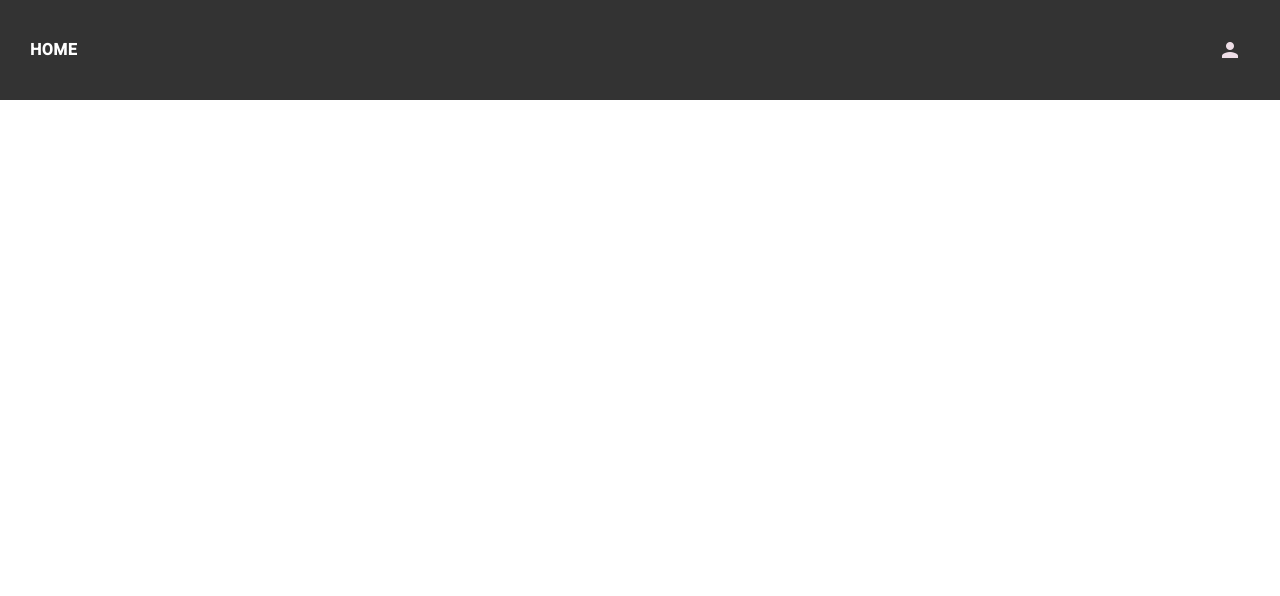
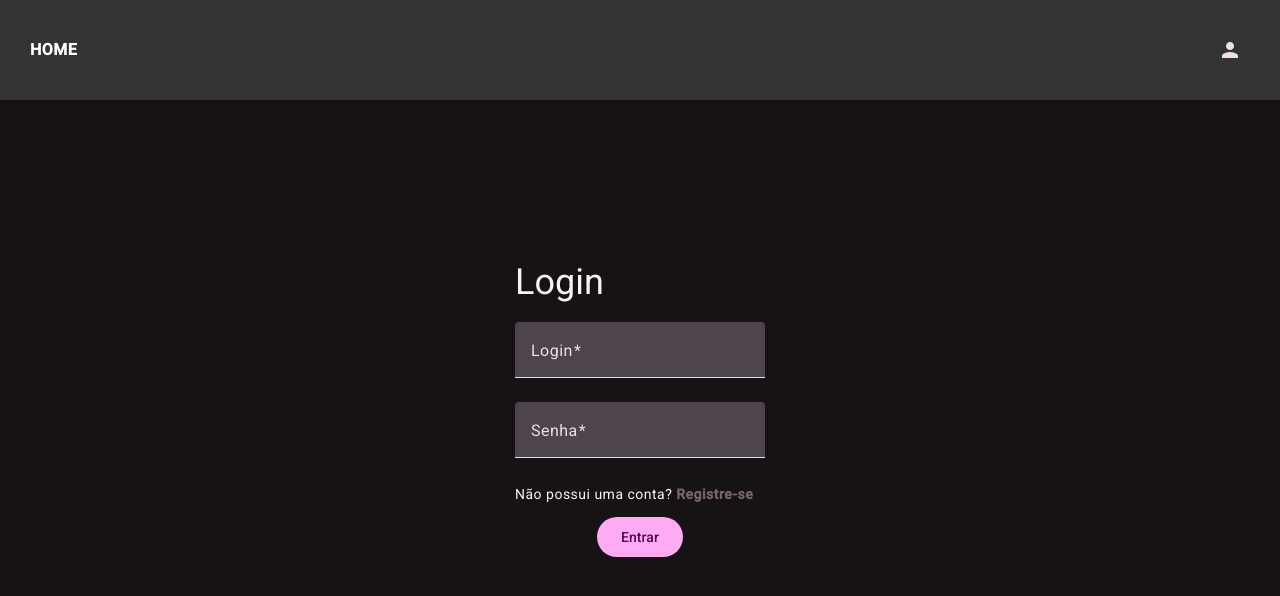
Before and after one commit to joaosantosmedeiros/task-front, an Angular app: page /login in a window 1280 px wide. Before the commit this address led to /. Shown: the top 596 px of the page. Built offline with nearby package versions, Linux system fonts and the light colour scheme.

Commit message:
add pagina de login

```diff
--- a/src/app/app.routes.ts
+++ b/src/app/app.routes.ts
@@ -1,3 +1,6 @@
 import { Routes } from '@angular/router';
+import { LoginComponent } from './pages/login/login.component';
 
-export const routes: Routes = [];
+export const routes: Routes = [
+  { path: 'login', component: LoginComponent },
+];
--- /dev/null
+++ b/src/app/pages/login/login.component.html
@@ -0,0 +1,27 @@
+<form [formGroup]="form" >
+
+  <div class="rows">
+    <div class="row">
+      <h3>Login</h3>
+      <mat-form-field style="width: 250px;">
+        <mat-label>Login</mat-label>
+        <input matInput formControlName="login" placeholder="login" required/>
+        <mat-error *ngIf="login.invalid">Login é obrigatório.</mat-error>
+      </mat-form-field>
+    </div>
+
+    <div class="row">
+      <mat-form-field style="width: 250px;">
+        <mat-label>Senha</mat-label>
+        <input matInput formControlName="password" placeholder="senha" required/>
+        <mat-error *ngIf="password.invalid">Senha é obrigatória.</mat-error>
+      </mat-form-field>
+    </div>
+    <div class="actions">
+      <p>Não possui uma conta? <a routerLink="/register">Registre-se</a></p>
+      <button mat-flat-button type="submit">Entrar</button>
+    </div>
+
+  </div>
+
+</form>
--- /dev/null
+++ b/src/app/pages/login/login.component.scss
@@ -0,0 +1,37 @@
+.rows {
+  display: flex;
+  flex-direction: column;
+  align-items: center;
+  padding: 10em 0;
+  gap: .25em;
+}
+
+a {
+  font-weight: 600;
+  color: #776565;
+}
+
+a:hover {
+  color: white;
+  transition: all .25s;
+}
+
+p {
+  font-size: .875em;
+}
+
+button {
+  margin: 0 auto;
+}
+
+.actions {
+  display: flex;
+  flex-direction: column;
+  align-items: center;
+  width: 250px;
+  text-align: left;
+}
+
+.actions > p {
+  width: 100%;
+}
--- /dev/null
+++ b/src/app/pages/login/login.component.ts
@@ -0,0 +1,46 @@
+import { Component } from '@angular/core';
+import {MatInputModule} from '@angular/material/input';
+import {MatFormFieldModule} from '@angular/material/form-field';
+import { FormControl, FormGroup, ReactiveFormsModule, Validators } from '@angular/forms';
+import { CommonModule } from '@angular/common';
+import { RouterModule } from '@angular/router';
+import { MatButtonModule } from '@angular/material/button';
+
+@Component({
+  selector: 'app-login',
+  standalone: true,
+  imports: [
+    CommonModule,
+    MatInputModule,
+    MatFormFieldModule,
+    ReactiveFormsModule,
+    RouterModule,
+    MatButtonModule,
+  ],
+  templateUrl: './login.component.html',
+  styleUrl: './login.component.scss'
+})
+export class LoginComponent {
+
+  form!: FormGroup;
+
+  constructor() {
+    this.createForm();
+  }
+
+  createForm(): void {
+    this.form = new FormGroup({
+      login: new FormControl({value: '', disabled: false}, [Validators.required]),
+      password: new FormControl({value: '', disabled: false}, [Validators.required]),
+    })
+  }
+
+  get login() {
+    return this.form.get('login')!;
+  }
+
+  get password() {
+    return this.form.get('password')!;
+  }
+
+}
--- a/src/styles.scss
+++ b/src/styles.scss
@@ -5,7 +5,17 @@
 
 a {
   text-decoration: none;
+  color: inherit;
 }
 
-html, body { height: 100%; }
-body { margin: 0; font-family: Roboto, "Helvetica Neue", sans-serif; }
+html,
+body {
+  height: 100%;
+}
+
+body {
+  margin: 0;
+  font-family: Roboto, "Helvetica Neue", sans-serif;
+  color: whitesmoke;
+  background-color: #161215;
+}
```
Also changed, not shown: 1 other file (tests, documents, lock files or other folders).
